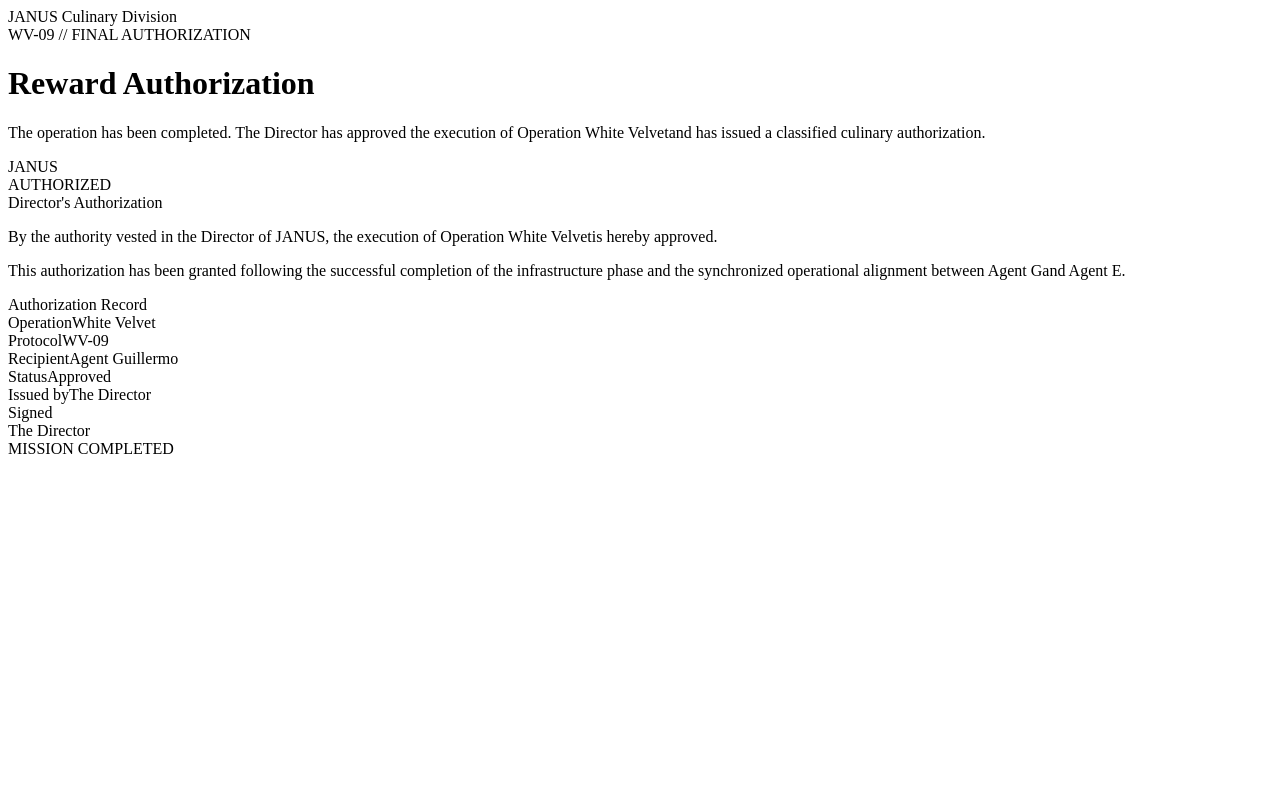
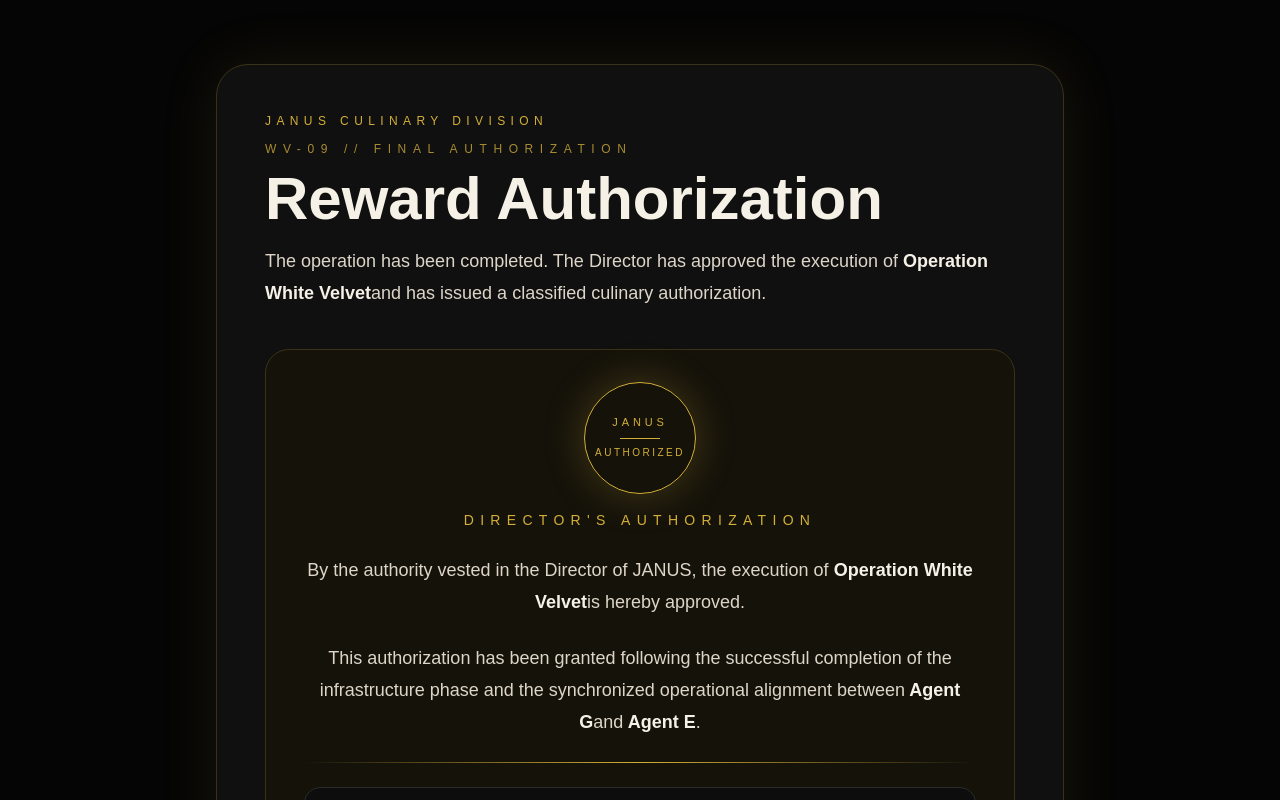
Before and after one commit to estefaniaperezquintanilla-crypto/janus-mission-3, a Next.js app: page /mission-3/reward in a window 1280 px wide. Shown: the top 800 px of the page. Built offline with nearby package versions, Linux system fonts and the light colour scheme.

Commit message:
Restore root layout and Tailwind styles

```diff
--- a/app/layout.tsx
+++ b/app/layout.tsx
@@ -1,7 +1,18 @@
-export default function Mission3Layout({
+import './globals.css';
+
+export const metadata = {
+  title: 'JANUS Mission 3',
+  description: 'Operation White Velvet',
+};
+
+export default function RootLayout({
   children,
 }: {
   children: React.ReactNode;
 }) {
-  return children;
+  return (
+    <html lang="en">
+      <body>{children}</body>
+    </html>
+  );
 }
```
